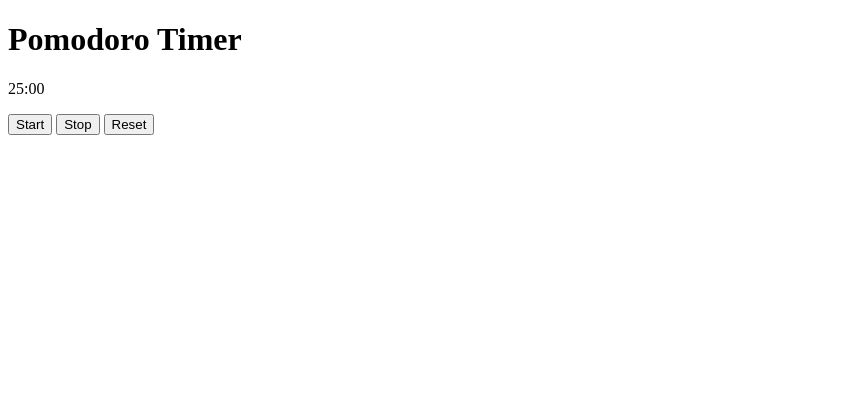
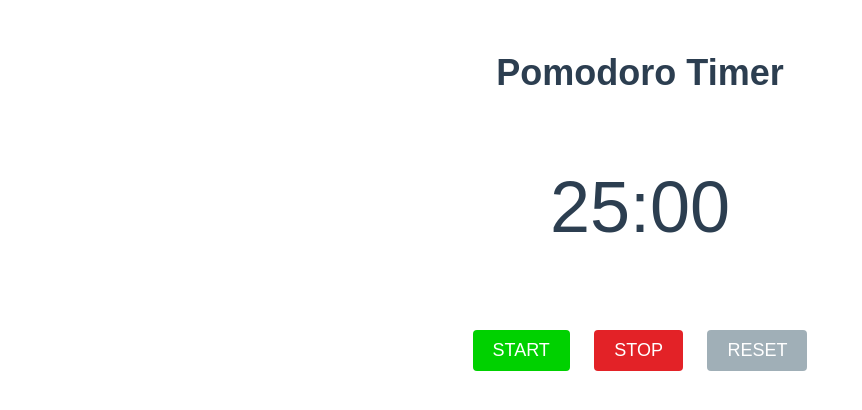
Before and after one commit to Jerikka/aTimer, a plain HTML site: page index.html in a window 1280 px wide. Shown: the whole page, without its empty margins (0-862 px from the left). Drawn offline with Linux system fonts and the light colour scheme.

Commit message:
added styling to buttons & updated format on html

```diff
--- a/index.html
+++ b/index.html
@@ -1,13 +1,14 @@
 <!DOCTYPE html>
 <html lang="en">
   <head>
-    <meta charset="UTF-8">
-    <meta name="viewport" content="width=device-width, initial-scale=1.0">
-    <meta http-equiv="X-UA-Compatible" content="IE=edge">
-    <link rel="stylesheet" href="styles.css">
+    <meta charset="UTF-8" />
+    <meta name="viewport" content="width=device-width, initial-scale=1.0" />
+    <meta http-equiv="X-UA-Compatible" content="IE=edge" />
+    <link rel="stylesheet" href="styles.css" />
     <title>Pomodoro Timer</title>
   </head>
   <body>
+    <div class="container">
       <h1 class="title">Pomodoro Timer</h1>
       <p class="timer" id="timer">25:00</p>
       <div class="button-wrapper">
@@ -15,6 +16,7 @@
         <button id="stop">Stop</button>
         <button id="reset">Reset</button>
       </div>
+    </div>
     <script src="index.js"></script>
   </body>
 </html>
--- a/styles.css
+++ b/styles.css
@@ -0,0 +1,57 @@
+* {
+    box-sizing: border-box;
+}
+
+.container {
+    margin: 0 auto;
+    max-width: 400px;
+    text-align: center;
+    padding: 20px;
+    font-family: Arial, Helvetica, sans-serif;
+}
+
+.title {
+    font-size: 36px;
+    margin-bottom: 10px;
+    color: #2c3e50;
+}
+
+.timer {
+    font-size: 72px;
+    color: #2c3e50;
+}
+
+button {
+    font-size: 18px;
+    padding: 10px 20px;
+    margin: 10px;
+    color: white;
+    border: none;
+    border-radius: 4px;
+    cursor: pointer;
+    text-transform: uppercase;
+}
+
+#start {
+    background: #00D100;
+}
+
+#start:hover {
+    background: #00A300;
+}
+
+#stop {
+    background: #E32227;
+}
+
+#stop:hover {
+    background: #BF181D;
+}
+
+#reset {
+    background: #A0AFB7;
+}
+
+#reset:hover {
+    background: #8699A3;
+}
```
Lines whose indentation alone changed are shown as unchanged.
